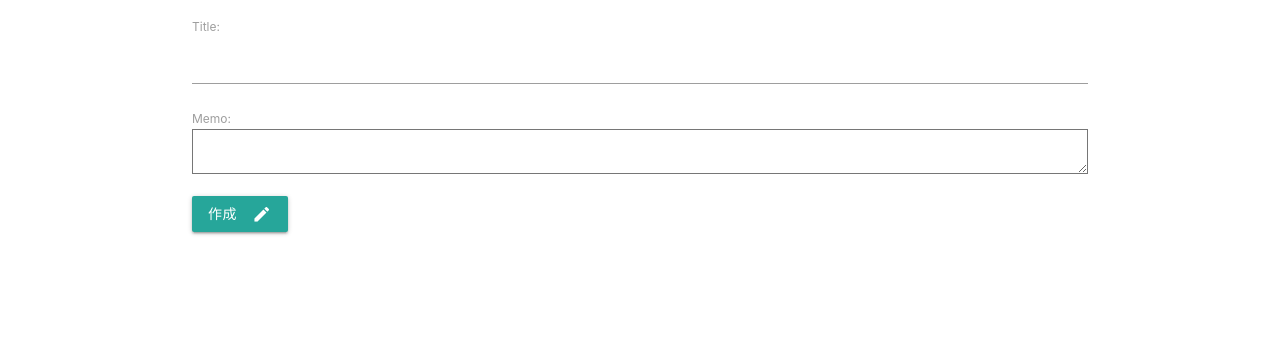
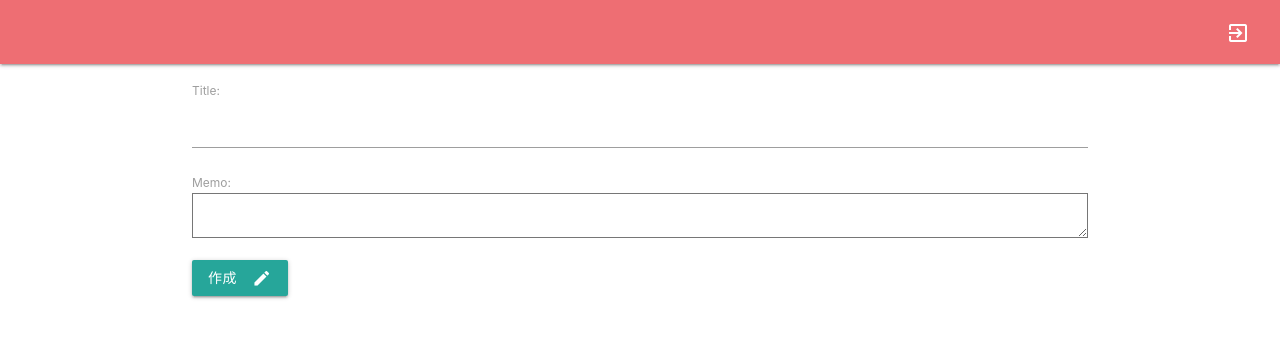
Before and after one commit to Takuto09/makehabits, a Django app: page /habitCreate/ in a window 1280 px wide. Shown: the top 338 px of the page. Run offline with Django 3.2, Linux system fonts and the light colour scheme; tables that the repository leaves empty hold one stand-in row (values such as "Sample post").

Commit message:
追加:メニューバーの追加 close #2

```diff
--- a/makehabitsproject/templates/base.html
+++ b/makehabitsproject/templates/base.html
@@ -21,6 +21,17 @@
 </head>
 
 <body>
+    <nav class="nav-wraper">
+        <div class="cotainer">
+            <ul class="right">
+                <li>
+                    <a href="{% url 'logout' %}" class="waves-effect waves-light">
+                        <i class="material-icons left">exit_to_app</i>
+                    </a>
+                </li>
+            </ul>
+        </div>
+    </nav>
     {% block header %}
     {% endblock header %}
 
--- a/makehabitsproject/templates/habitList.html
+++ b/makehabitsproject/templates/habitList.html
@@ -1,9 +1,6 @@
 {% extends 'base.html' %}
 {% block header %}
-<!-- TODO: ナビゲーションバー作成後、UI見直す -->
-<a href="{% url 'logout' %}" class="waves-effect waves-light btn">
-    <i class="material-icons left">exit_to_app</i>ログアウト
-</a>
+
 {% endblock header%}
 
 {% block content %}
```
